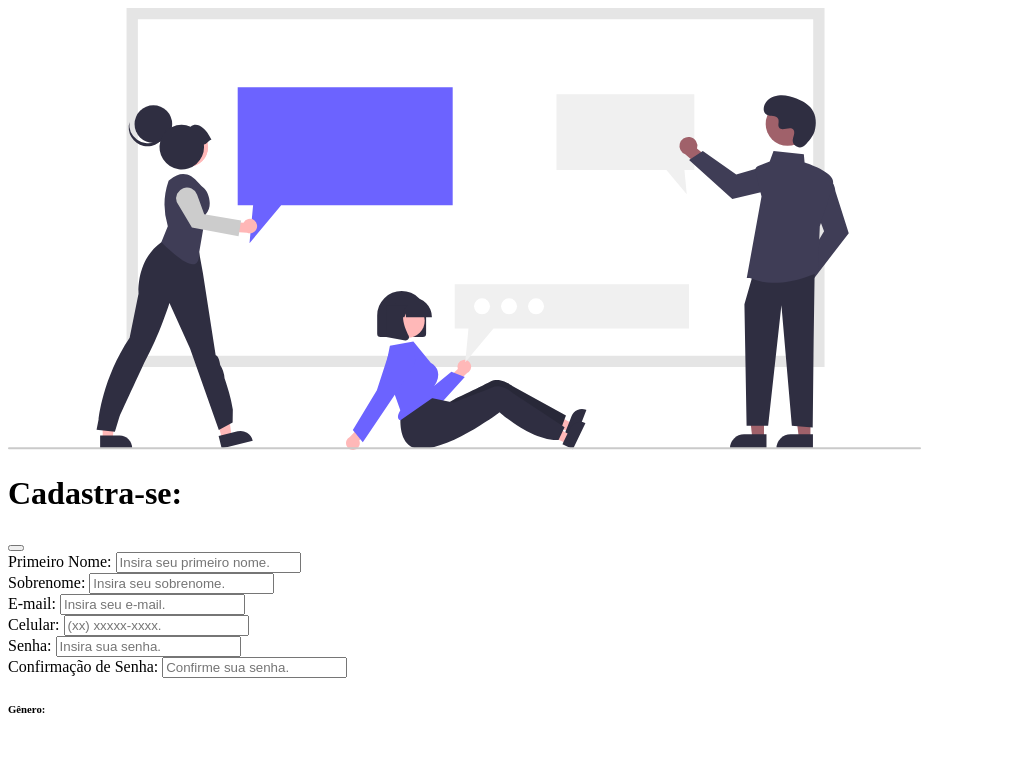
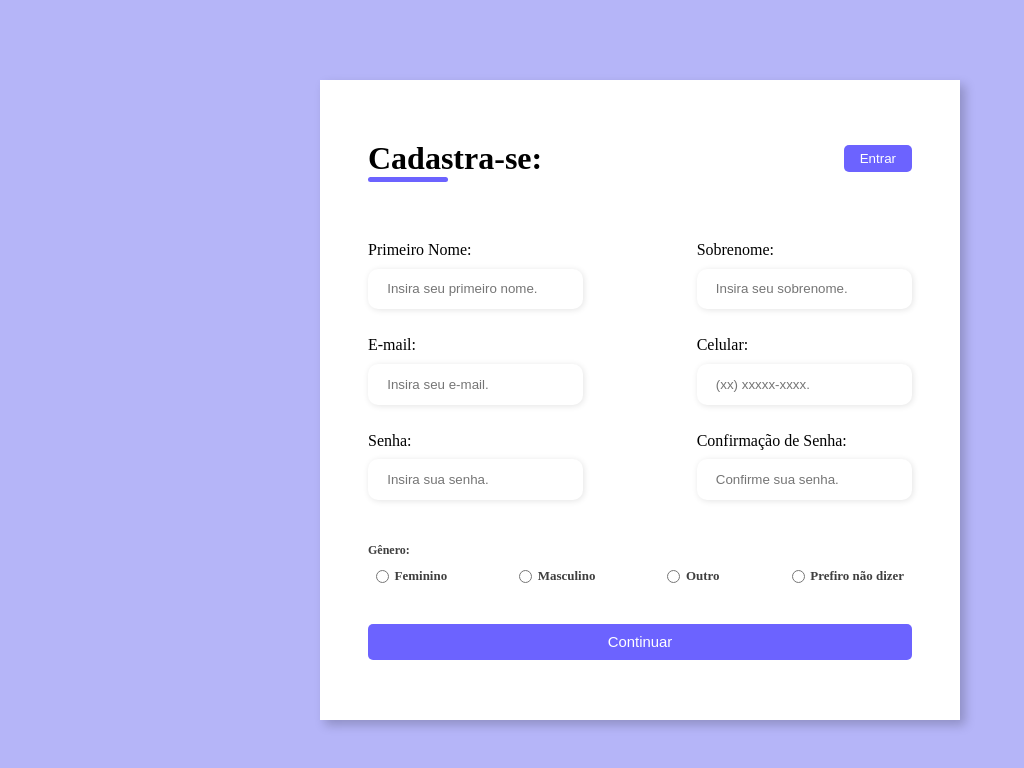
Before and after one commit to PabloValentin94/Devs_Form, a plain HTML site: page index.html in a window 1280 px wide. Shown: the whole page, without its empty margins (0-1024 px from the left). Drawn offline with Linux system fonts and the light colour scheme.

Commit message:
Atualizando

```diff
--- a/assets/css/style.css
+++ b/assets/css/style.css
@@ -0,0 +1,273 @@
+* {
+
+    padding: 0;
+    margin: 0;
+    box-sizing: border-box;
+
+}
+
+body {
+
+    width: 100%;
+    height: 100vh;
+    display: flex;
+    justify-content: center;
+    align-items: center;
+    background: #0c0ce94d;
+
+}
+
+.container {
+
+    width: 80%;
+    height: 80vh;
+    display: flex;
+    box-shadow: 5px 5px 10px rgba(0, 0, 0, .212);
+
+}
+
+.form-image {
+
+    width: 50%;
+    display: flex;
+    justify-content: center;
+    align-items: center;
+    background-color: #fde3a7d7;
+    padding: 1rem;
+
+}
+
+.form-image img {
+
+    width: 31rem;
+
+}
+
+.form {
+
+    width: 50%;
+    display: flex;
+    justify-content: center;
+    align-items: center;
+    flex-direction: column;
+    background: #FFFFFF;
+    padding: 3rem;
+
+}
+
+.form-header {
+
+    margin-bottom: 3rem;
+    display: flex;
+    justify-content: space-between;
+
+}
+
+.login-button {
+
+    display: flex;
+    align-items: center;
+
+}
+
+.login-button button {
+
+    border: none;
+    background-color: #6c63ff;
+    padding: 0.4rem 1rem;
+    border-radius: 5px;
+    cursor: pointer;
+
+}
+
+.login-button button:hover {
+
+    background-color: #6c63fff1;
+
+}
+
+.login-button button a {
+
+    text-decoration: none;
+    font-weight: 500;
+    color: #FFFFFF;
+
+}
+
+.form-header h1::after {
+
+    content: "";
+    display: block;
+    width: 5rem;
+    height: 0.3rem;
+    background-color: #6c63ff;
+    margin: 0 auto;
+    position: absolute;
+    border-radius: 10px;
+
+}
+
+.input-group {
+
+    display: flex;
+    flex-wrap: wrap;
+    justify-content: space-between;
+    padding: 1rem 0;
+
+}
+
+.input-box {
+
+    display: flex;
+    flex-direction: column;
+    margin-bottom: 1.1rem;
+
+}
+
+.input-box input {
+
+    margin: 0.6rem 0;
+    padding: 0.8rem 1.2rem;
+    border: none;
+    border-radius: 10px;
+    box-shadow: 1px 1px 6px #0000001c;
+
+}
+
+.input-box input:hover {
+
+    background-color: #EEEEEE75;
+
+}
+
+.input-box input:focus-visible {
+
+    outline: 1px solid #6c63ff;
+
+}
+
+input-box label, .gender-title h6{
+
+    font-size: 0.75rem;
+    font-weight: 600;
+    color: #000000c0;
+
+}
+
+.gender-group {
+
+    display: flex;
+    justify-content: space-between;
+    margin-top: 0.62rem;
+    padding: 0 0.5rem;
+
+}
+
+.gender-input {
+
+    display: flex;
+    align-items: center;
+
+}
+
+.gender-input input {
+
+    margin-right: 0.35rem;
+
+}
+
+.gender-input label {
+
+    font-size: 0.81rem;
+    font-weight: 600;
+    color: #000000c0
+
+}
+
+.continue-button button {
+
+    width: 100%;
+    margin-top: 2.5rem;
+    border: none;
+    background-color: #6c63ff;
+    padding: 0.62rem;
+    border-radius: 5px;
+    cursor: pointer;
+
+}
+
+.continue-button button:hover {
+
+    background-color: #6c63fff1;
+
+}
+
+.continue-button button a {
+
+    text-decoration: none;
+    font-size: 0.93rem;
+    font-weight: 500;
+    color: #FFFFFF;
+
+}
+
+@media screen and (max-width: 1330px) {
+
+    .form-image{
+
+        display: none;
+
+    }
+
+    .container {
+
+        width: 50%;
+
+    }
+
+    .form {
+
+        width: 100%;
+
+    }
+
+}
+
+@media screen and (max-width: 1064px) {
+
+    .container {
+
+        width: 90%;
+        height: auto;
+
+    }
+
+    .input-group {
+
+        flex-direction: column;
+        overflow-y: scroll;
+        flex-wrap: nowrap;
+        max-height: 10rem;
+        padding-right: 5rem;
+
+    }
+
+    .gender-inputs {
+
+        margin-top: 2rem;
+
+    }
+
+    .gender-group {
+
+        flex-direction: column;
+
+    }
+
+    .gender-input {
+
+        margin-top: 0.5rem;
+
+    }
+
+}
--- a/index.html
+++ b/index.html
@@ -1,6 +1,6 @@
 <!DOCTYPE html>
 
-<html lang="en">
+<html lang="pt-br">
 
   <head>
 
@@ -8,9 +8,11 @@
     <meta http-equiv="X-UA-Compatible" content="IE=edge">
     <meta name="viewport" content="width=device-width, initial-scale=1.0">
 
+    <link rel="shortcut icon" href="assets/img/favicon.png">
+
     <link rel="stylesheet" type="text/css" href="assets/css/style.css">
 
-    <title> Formulário </title>
+    <title> Formulário de Cadastro </title>
 
   </head>
 
@@ -18,7 +20,7 @@
 
     <div class="container">
 
-      <div class="form_image">
+      <div class="form-image">
 
         <img src="assets/img/img_form.svg">
 
@@ -28,7 +30,7 @@
 
         <form action="#">
 
-          <div class="form-heather">
+          <div class="form-header">
 
             <div class="title">
 
@@ -40,7 +42,7 @@
 
               <button>
 
-                <a href="#">  </a>
+                <a href="#"> Entrar </a>
 
               </button>
 
@@ -108,6 +110,48 @@
 
             </div>
 
+            <div class="gender-group">
+
+              <div class="gender-input">
+
+                <input type="radio" id="female" name="gender">
+                <label for="female"> Feminino </label>
+
+              </div>
+
+              <div class="gender-input">
+
+                <input type="radio" id="male" name="gender">
+                <label for="male"> Masculino </label>
+
+              </div>
+
+              <div class="gender-input">
+
+                <input type="radio" id="others" name="gender">
+                <label for="others"> Outro </label>
+
+              </div>
+
+              <div class="gender-input">
+
+                <input type="radio" id="none" name="gender">
+                <label for="none"> Prefiro não dizer </label>
+
+              </div>
+
+            </div>
+
+          </div>
+
+          <div class="continue-button">
+
+            <button>
+
+              <a href="#"> Continuar </a>
+
+            </button>
+
           </div>
 
         </form>
```
Also changed, not shown: assets/img/favicon.png (added).
